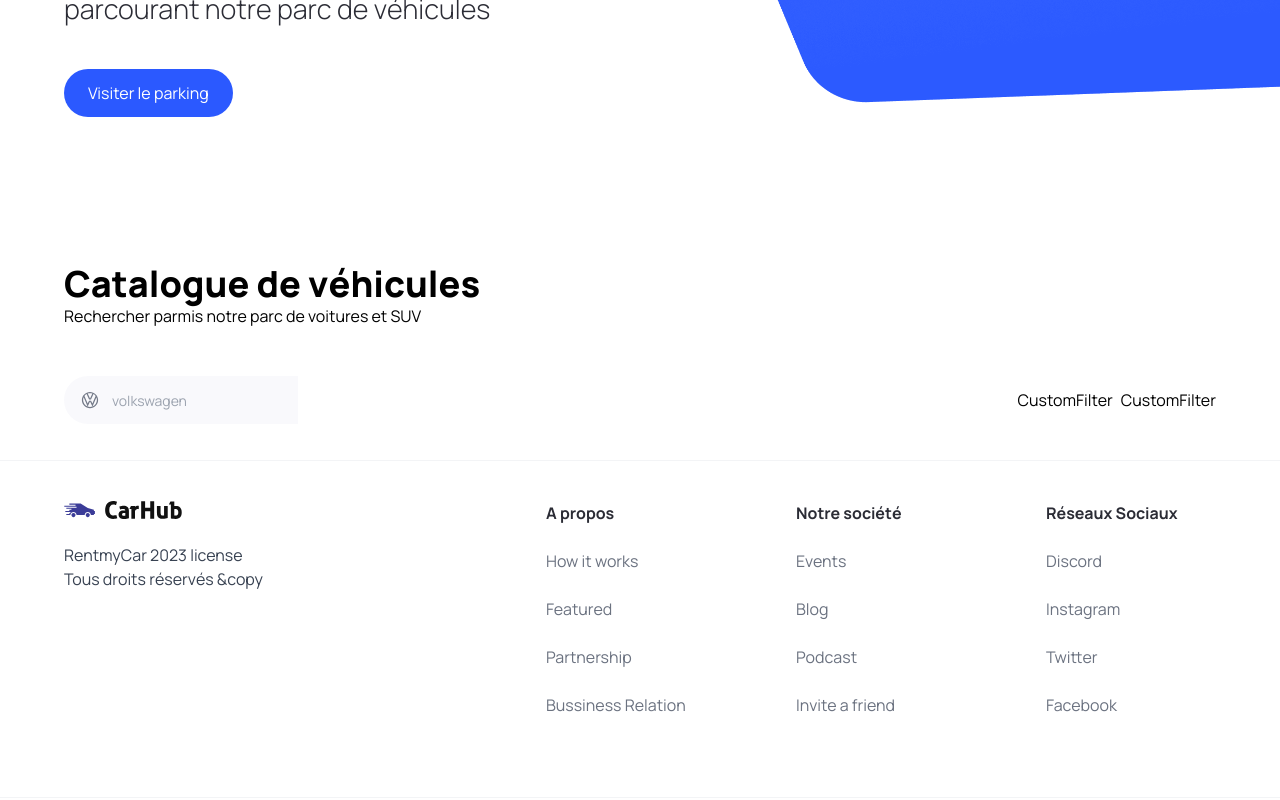
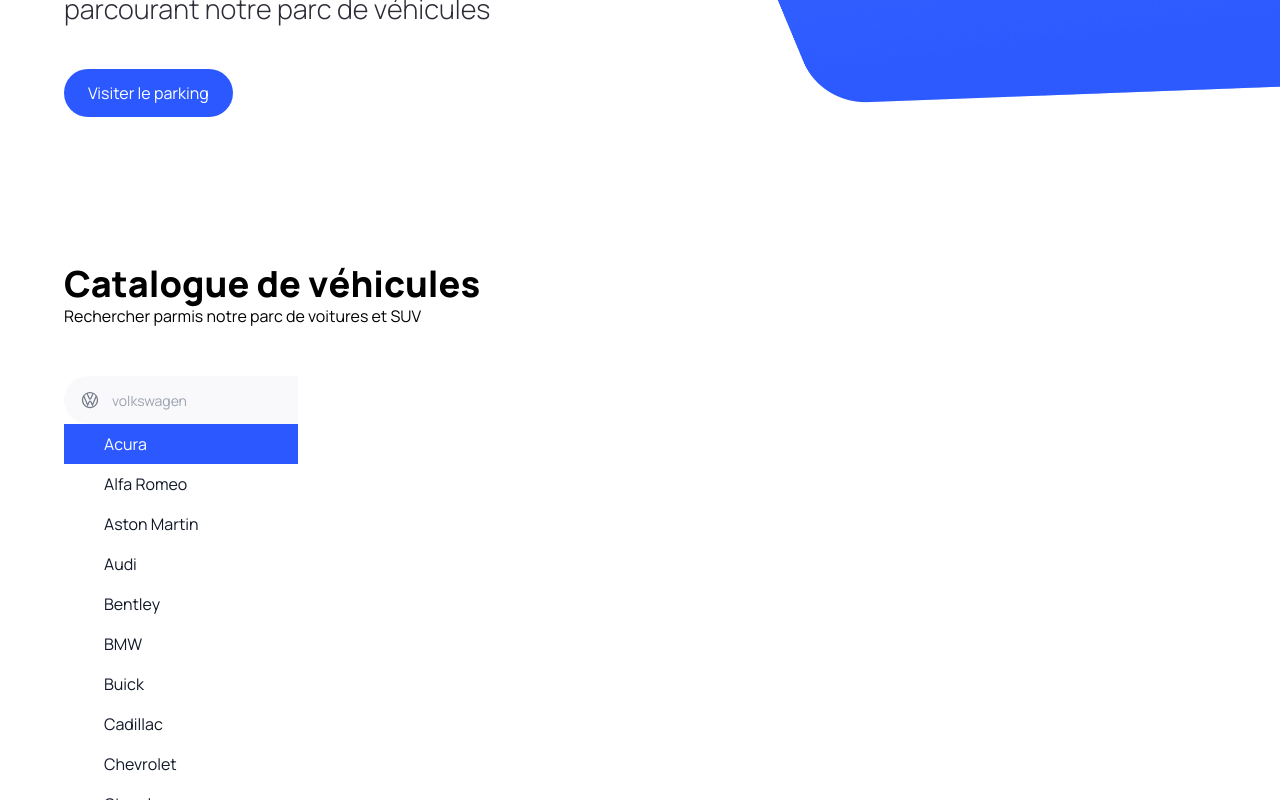
Before and after one commit to Toty-01/cars, a Next.js app: page / in a window 1280 px wide. Both pictures are taken after a click on the button 82 px from the left and 1000 px from the top of the page. Shown: the part 600-1400 px from the top of the page. Built offline with nearby package versions, Linux system fonts and the light colour scheme.

Commit message:
filtre voiture + api connexion

```diff
--- a/components/SearchManufacturer.tsx
+++ b/components/SearchManufacturer.tsx
@@ -4,13 +4,22 @@
 import React from 'react'
 import Image from 'next/image'
 import { useState, Fragment } from 'react'
+import { manufacturers } from '@/constants'
 
 const SearchManufacturer = ({manufacturer, setManufacturer} : SearchManufacturerProps) => {
   const [query, setQuery] = useState("");
 
+  const filteredManufacturers = query === ""
+  ? manufacturers
+  : manufacturers.filter((item) => (
+    item.toLocaleLowerCase()
+    .replace(/\+/g, "")
+    .includes(query.toLocaleLowerCase().replace(/\+/g, "")
+  )))
+
   return (
     <div className='search-manufacturer'>
-      <Combobox>
+      <Combobox value={manufacturer} onChange={setManufacturer}>
         <div className="relative w-full">
           <Combobox.Button className="absolute top-[14px]">
             <Image
@@ -35,7 +44,27 @@
             afterLeave={() => setQuery('')}
           >
               <Combobox.Options>
+                {filteredManufacturers.map((item) => (
+                    <Combobox.Option
+                      key={item}
+                      className={({active}) => `relative search-manufacturer__option ${active ? 'bg-primary-blue text-white' : 'text-gray-900'}`}
+                      value={item}
+                    >
+                      {({ selected, active }) => (
+                        <>
+                          <span className={`block truncate ${selected ? "font-medium" : "font-normal"}`}>
+                            {item}
+                          </span>
 
+                          {/* Show an active blue background color if the option is selected */}
+                          {selected ? (
+                            <span className={`absolute inset-y-0 left-0 flex items-center pl-3 ${active? "text-white": "text-pribg-primary-purple"}`}
+                            ></span>
+                          ) : null}
+                        </>
+                )}
+                    </Combobox.Option>
+                ))}
               </Combobox.Options>
           </Transition>
         </div>
```
Also changed, not shown: utils/index.ts (added, +11 -0 lines).
